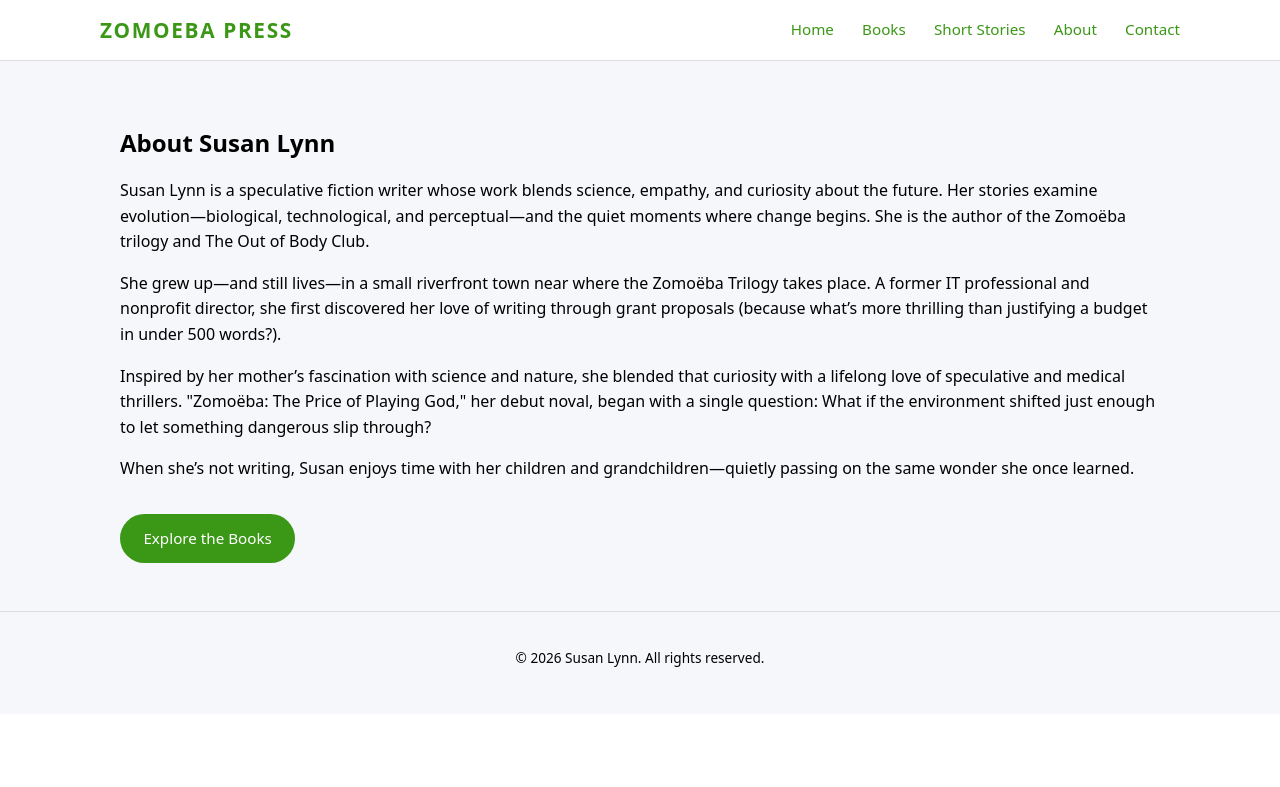
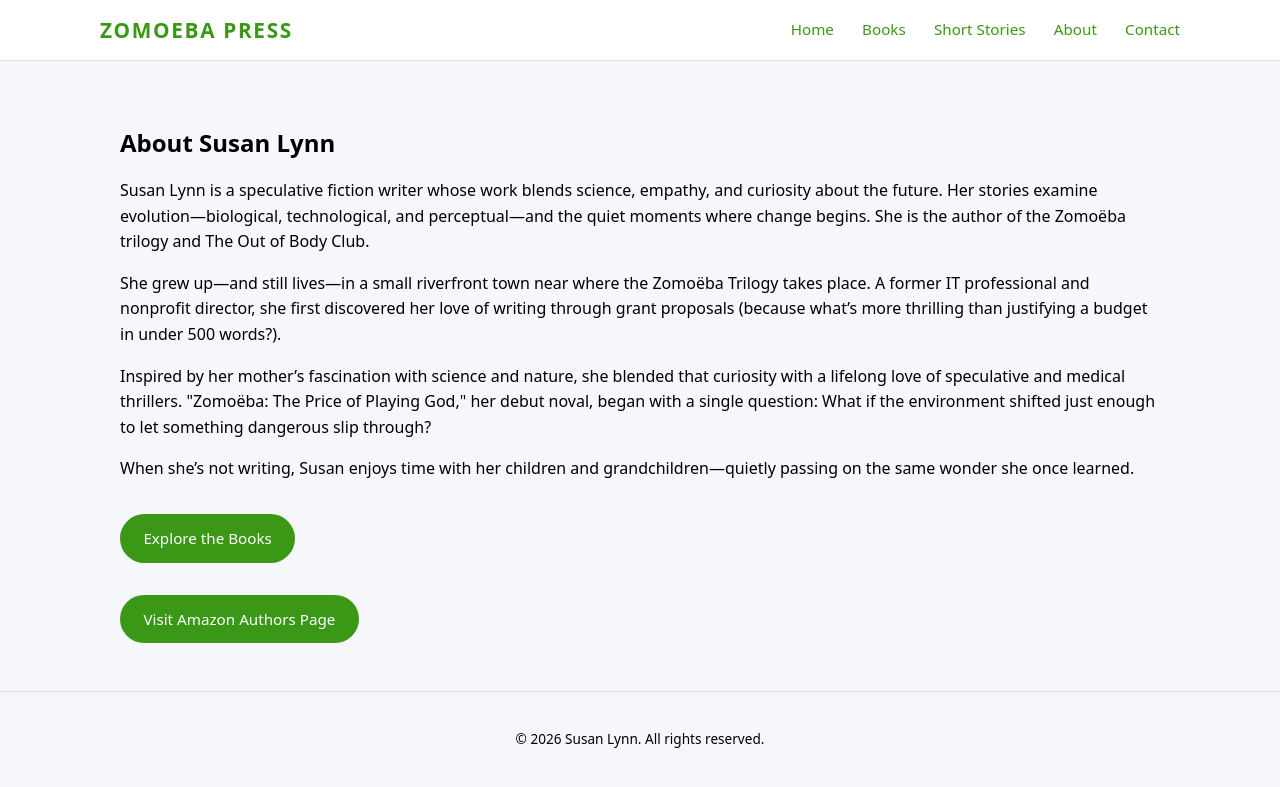
Before and after one commit to susanlynn-books/zomoeba, a Jekyll site: the page built from about.md, in a window 1280 px wide. Shown: the top 787 px of the page. Built offline with Jekyll 4.4.1, drawn with Linux system fonts in a browser that asks for light colours.

Commit message:
Update about.md

```diff
--- a/about.md
+++ b/about.md
@@ -23,5 +23,11 @@ permalink: /about/
         <a href="{{ "/books/" | relative_url }}" class="btn primary">Explore the Books</a>
   </div>
 
+<div class="hero-actions">
+        <a href="{{ "amazon.com/author/susanlynn-zomoebapress" }}" class="btn primary">Visit Amazon Authors Page</a>
+  </div>
+
+
+
   </div>
 </section>
```
